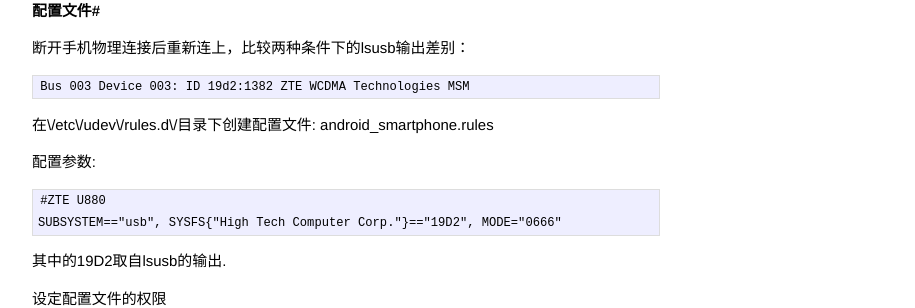
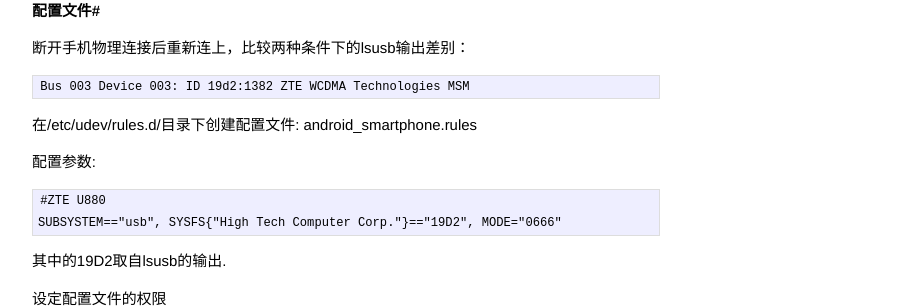
Before and after one commit to jfgong/jekyll_linteler, a Jekyll site: the page built from _posts/2013-07-15-adb-android.markdown, in a window 1280 px wide. Shown: the part 172-480 px from the top of the page, without its empty margins (294-1209 px from the left). Built offline with Jekyll 4.4.1, drawn with Linux system fonts in a browser that asks for light colours.

```diff
--- a/_posts/2013-07-15-adb-android.markdown
+++ b/_posts/2013-07-15-adb-android.markdown
@@ -9,7 +9,7 @@ title: adb调试android
 
 	Bus 003 Device 003: ID 19d2:1382 ZTE WCDMA Technologies MSM
 
-在\/etc\/udev\/rules.d\/目录下创建配置文件: android\_smartphone.rules
+在/etc/udev/rules.d/目录下创建配置文件: android\_smartphone.rules
 
 配置参数:
 
```
